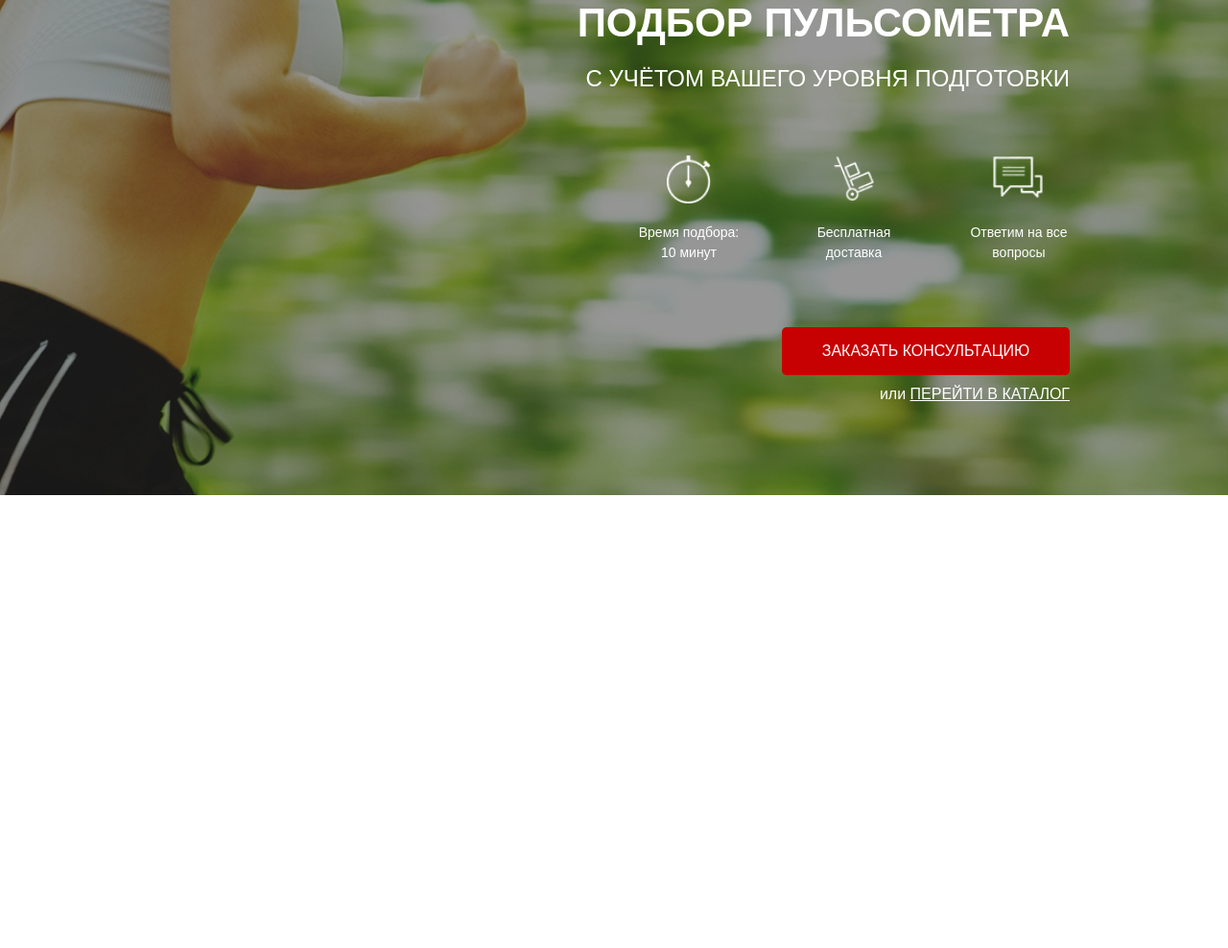
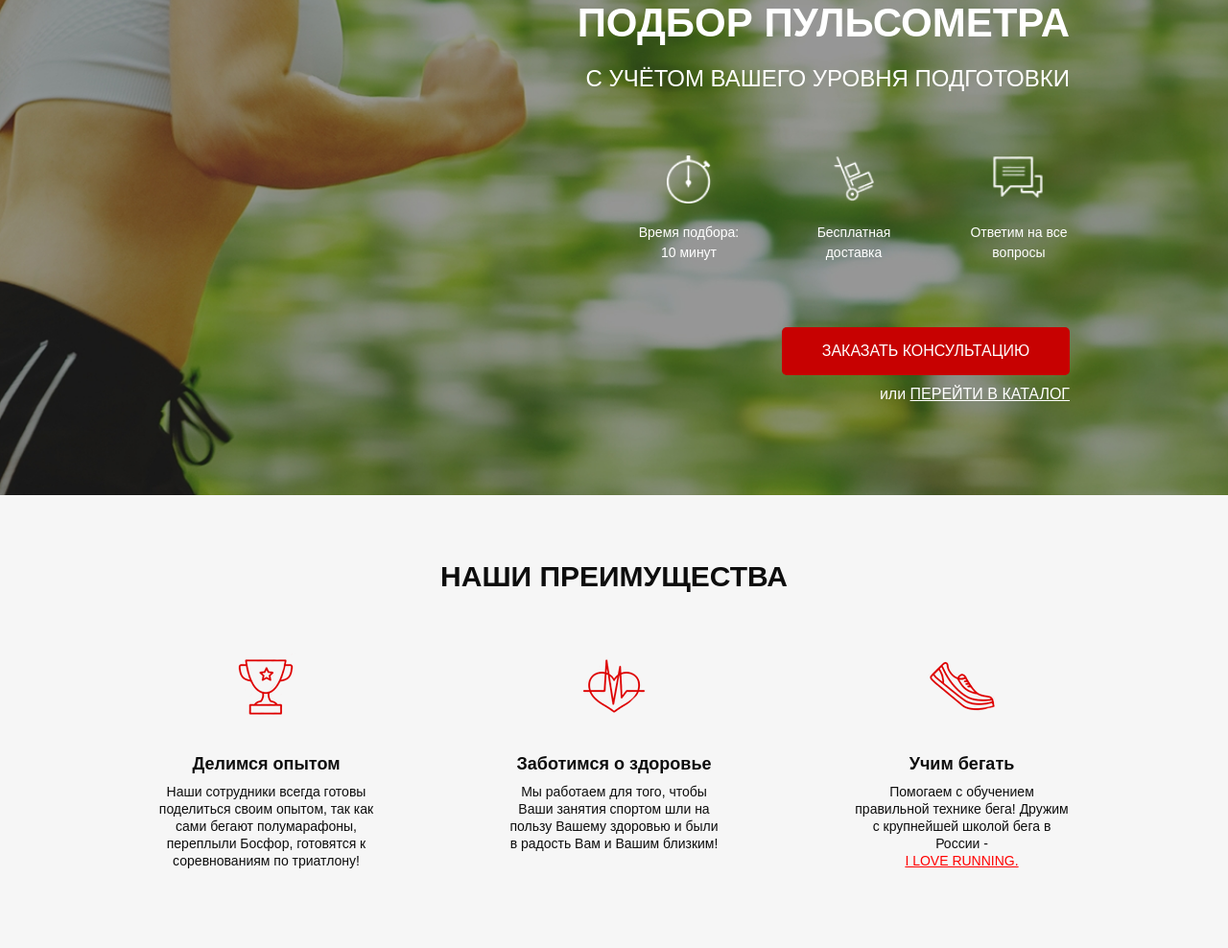
Before and after one commit to yurasts/Pulse_step_N1, a website: page src/index.html in a window 1280 px wide. Shown: the part 165-1153 px from the top of the page at 96% size. Before the commit the page ends 800 px from the top, so only its background shows below. Drawn offline with Linux system fonts and the light colour scheme; a web font is replaced by a local one.

Commit message:
advantages ready

```diff
--- a/src/index.html
+++ b/src/index.html
@@ -55,5 +55,29 @@
 
         </div>
     </div>
+        <div class="advantages">
+            <div class="container">
+                <h2 class="title">НАШИ ПРЕИМУЩЕСТВА</h2>
+                <div class="advantages__wrapper">
+                    <div class="advantages__icon">
+                        <img src="icons/advantages/cup.png" alt="cup">
+                        <h2 class="advantages__point">Делимся опытом</h2>
+                        Наши сотрудники всегда готовы поделиться своим опытом, так как сами бегают полумарафоны, переплыли Босфор, готовятся к соревнованиям по триатлону!
+                    </div>
+                    <div class="advantages__icon">
+                        <img src="icons/advantages/heart.png" alt="">
+                        <h3 class="advantages__point">Заботимся о здоровье</h3>
+                        Мы работаем для того, чтобы Ваши занятия спортом шли на пользу Вашему здоровью и были в радость Вам и Вашим близким!
+                    </div>
+                    <div class="advantages__icon">
+                        <img src="icons/advantages/shoe.png" alt="">
+                        <h3 class="advantages__point">Учим бегать</h3>
+                        Помогаем с обучением правильной технике бега! Дружим с крупнейшей школой бега в России -
+                        <a href="#">I LOVE RUNNING.</a>
+                    </div>
+                </div>
+            </div>
+        </div>
+
 </body>
 </html>
--- a/src/sass/blocks/_advantages.scss
+++ b/src/sass/blocks/_advantages.scss
@@ -0,0 +1,36 @@
+.advantages {
+    min-height: 472px;
+    background: #F6F6F6;
+    padding-top: 70px;
+    &__wrapper {
+        margin-top: 65px;
+        display: flex;
+        justify-content: space-between;
+    }
+    .title {
+        font-weight: 700;
+        font-size: 30px;
+        line-height: 30px;
+        text-align: center;
+        color: #0D0D0D;
+    }
+    &__icon {
+        width: 225px;
+        font-weight: 300;
+        font-size: 14px;
+        line-height: 18px;
+        text-align: center;
+        color: #0D0D0D;
+        a {
+            color: red;
+            display: block;
+        }
+    }
+    &__point {
+        margin-top: 35px;
+        font-weight: 700;
+        font-size: 18px;
+        text-align: center;
+        color: #0D0D0D;
+    }
+}
--- a/src/sass/blocks/_header.scss
+++ b/src/sass/blocks/_header.scss
@@ -1,4 +1,4 @@
-.header{
+.header {
     display: flex;
     justify-content: space-between;
     align-items: center;
--- a/src/sass/style.scss
+++ b/src/sass/style.scss
@@ -9,3 +9,4 @@
 @import 'blocks/promo';
 @import 'blocks/header';
 @import 'blocks/buttons';
+@import 'blocks/advantages'
```
Also changed, not shown: src/css/style.min.css, 1 other file.
